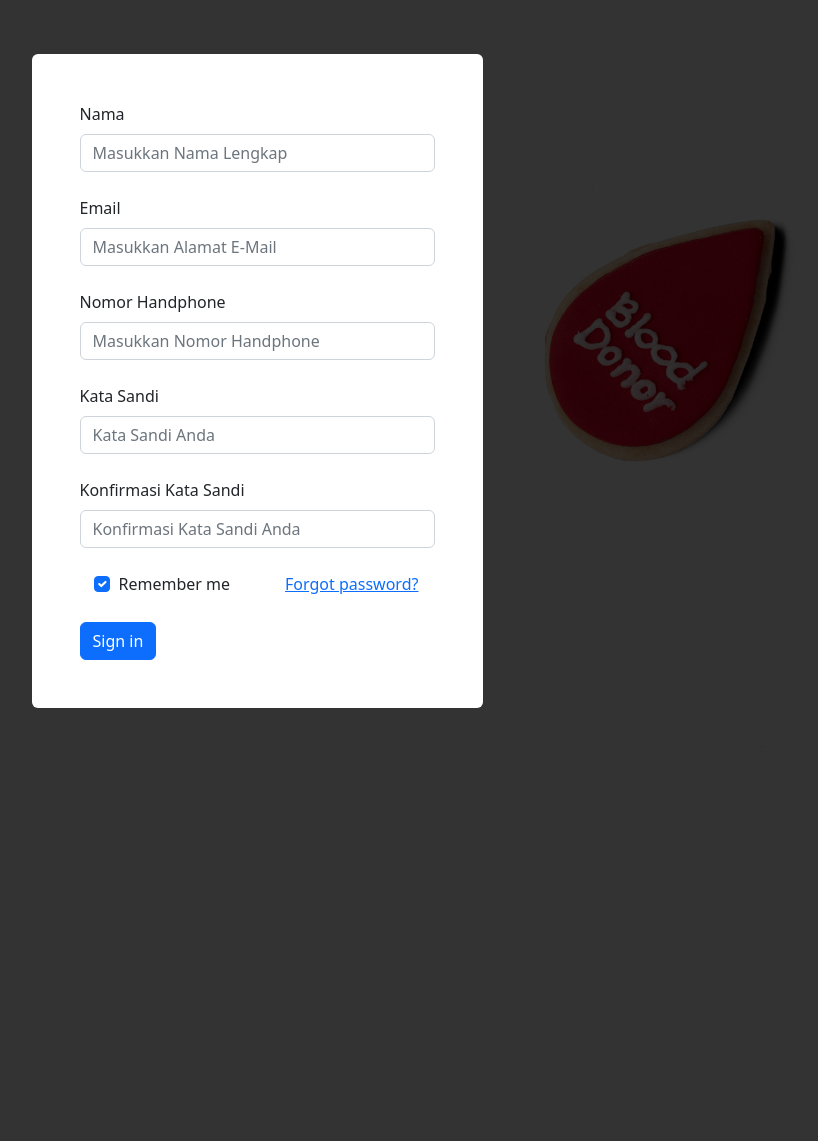
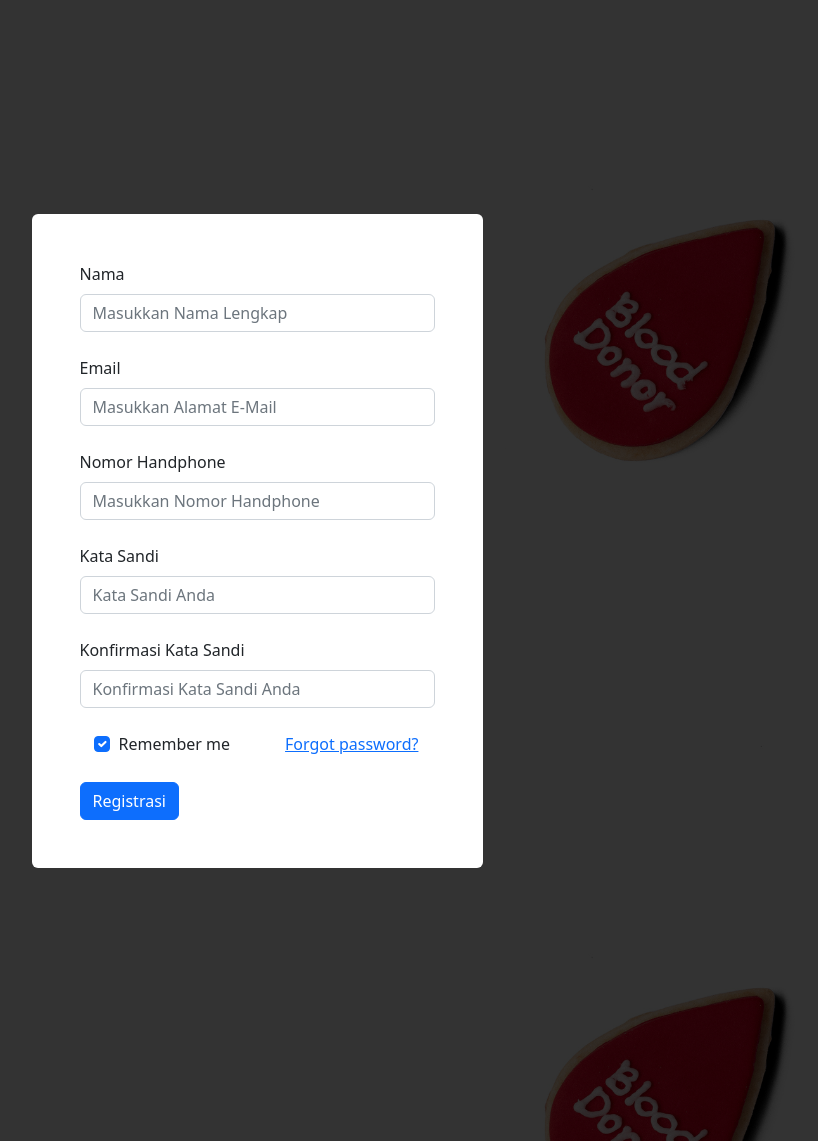
Before and after one commit to gumballs17/SI4402_Kelompok6_Gelood, a Laravel app: page /register in a window 1280 px wide. Shown: the whole page, without its empty margins (383-1201 px from the left). Before the commit the page ends 708 px from the top, so only its background shows below. Run offline with Laravel 9, Linux system fonts and the light colour scheme.

Commit message:
git pull

```diff
--- a/Gelood/resources/views/layout/register.blade.php
+++ b/Gelood/resources/views/layout/register.blade.php
@@ -20,7 +20,7 @@
         <style>
             #intro {
                 background-image: url(assets/img/hero-bg.jpg);
-                height: 110vh;
+                height: 150vh;
             }
 
             /* Height for devices larger than 576px */
@@ -89,7 +89,7 @@
                                 </div>
 
                                 <!-- Submit button -->
-                                <button type="submit" class="btn btn-primary btn-block">Sign in</button>
+                                <button type="submit" class="btn btn-primary btn-block">Registrasi</button>
                             </form>
                         </div>
                     </div>
```
Also changed, not shown: Our_Team.txt (renamed from New Text Document.txt).
